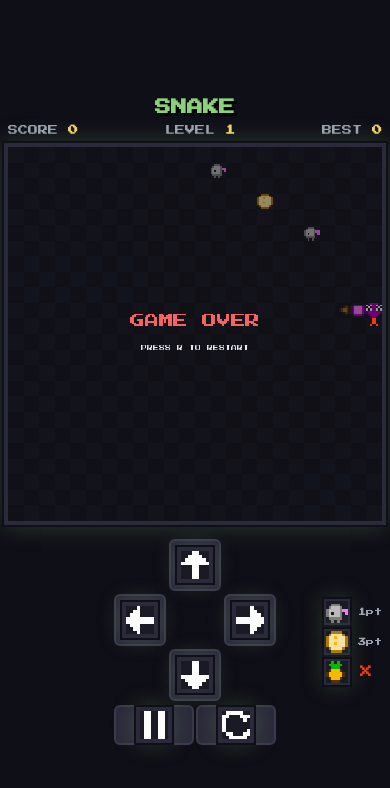
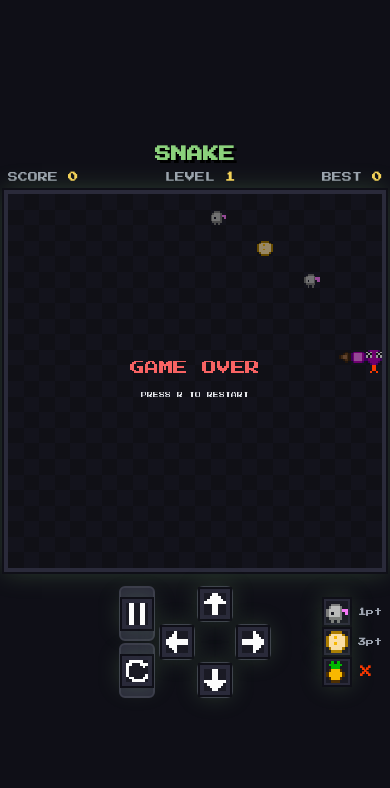
Before and after one commit to gidili/snake-bit, a plain HTML site: page index.html in a window 390 px wide. Drawn offline with Linux system fonts and the light colour scheme.

Commit message:
Move pause/restart left of d-pad, shrink mobile buttons 30%, enlarge grid

```diff
--- a/index.html
+++ b/index.html
@@ -115,9 +115,9 @@
   #control-cluster {
     grid-column: 2;
     display: flex;
-    flex-direction: column;
+    flex-direction: row;
     gap: 4px;
-    align-items: center;
+    align-items: stretch;
   }
   #dpad {
     display: grid;
@@ -125,11 +125,11 @@
     grid-template-rows: repeat(3, 36px);
     gap: 2px;
   }
-  #action-row {
-    display: grid;
-    grid-template-columns: 1fr 1fr;
+  #action-col {
+    display: flex;
+    flex-direction: column;
     gap: 2px;
-    width: 100%;
+    width: 36px;
   }
   .dpad-btn, .action-btn {
     background: #2a2a3a;
@@ -151,7 +151,8 @@
     transform: scale(0.94);
   }
   .action-btn {
-    height: 28px;
+    flex: 1;
+    min-height: 0;
   }
   .btn-icon {
     image-rendering: pixelated;
@@ -178,7 +179,7 @@
     #hud { width: 100%; max-width: 520px; margin-bottom: 8px; }
     canvas#game {
       width: 100%;
-      max-width: min(100vw - 16px, 100vh - 300px);
+      max-width: min(100vw - 16px, 100vh - 210px);
     }
     #controls {
       max-width: 100%;
@@ -188,12 +189,12 @@
     }
     #kbd-info { display: none; }
     #dpad {
-      grid-template-columns: repeat(3, 52px);
-      grid-template-rows: repeat(3, 52px);
-      gap: 3px;
+      grid-template-columns: repeat(3, 36px);
+      grid-template-rows: repeat(3, 36px);
+      gap: 2px;
     }
-    .action-btn { height: 40px; }
-    .btn-icon { width: 28px; height: 28px; }
+    #action-col { width: 36px; }
+    .btn-icon { width: 22px; height: 22px; }
     #legend { font-size: 8px; gap: 4px; }
     .legend-sprite { width: 22px; height: 22px; }
   }
@@ -218,15 +219,15 @@
       </div>
     </details>
     <div id="control-cluster">
+      <div id="action-col">
+        <button class="action-btn" id="btn-pause" aria-label="Pause"><canvas class="btn-icon" width="24" height="24"></canvas></button>
+        <button class="action-btn" id="btn-restart" aria-label="Restart"><canvas class="btn-icon" width="24" height="24"></canvas></button>
+      </div>
       <div id="dpad" role="group" aria-label="Directional pad">
         <button class="dpad-btn" data-dir="up" aria-label="Up"><canvas class="btn-icon" width="24" height="24"></canvas></button>
         <button class="dpad-btn" data-dir="left" aria-label="Left"><canvas class="btn-icon" width="24" height="24"></canvas></button>
         <button class="dpad-btn" data-dir="right" aria-label="Right"><canvas class="btn-icon" width="24" height="24"></canvas></button>
         <button class="dpad-btn" data-dir="down" aria-label="Down"><canvas class="btn-icon" width="24" height="24"></canvas></button>
-      </div>
-      <div id="action-row">
-        <button class="action-btn" id="btn-pause" aria-label="Pause"><canvas class="btn-icon" width="24" height="24"></canvas></button>
-        <button class="action-btn" id="btn-restart" aria-label="Restart"><canvas class="btn-icon" width="24" height="24"></canvas></button>
       </div>
     </div>
     <div id="legend">
```
